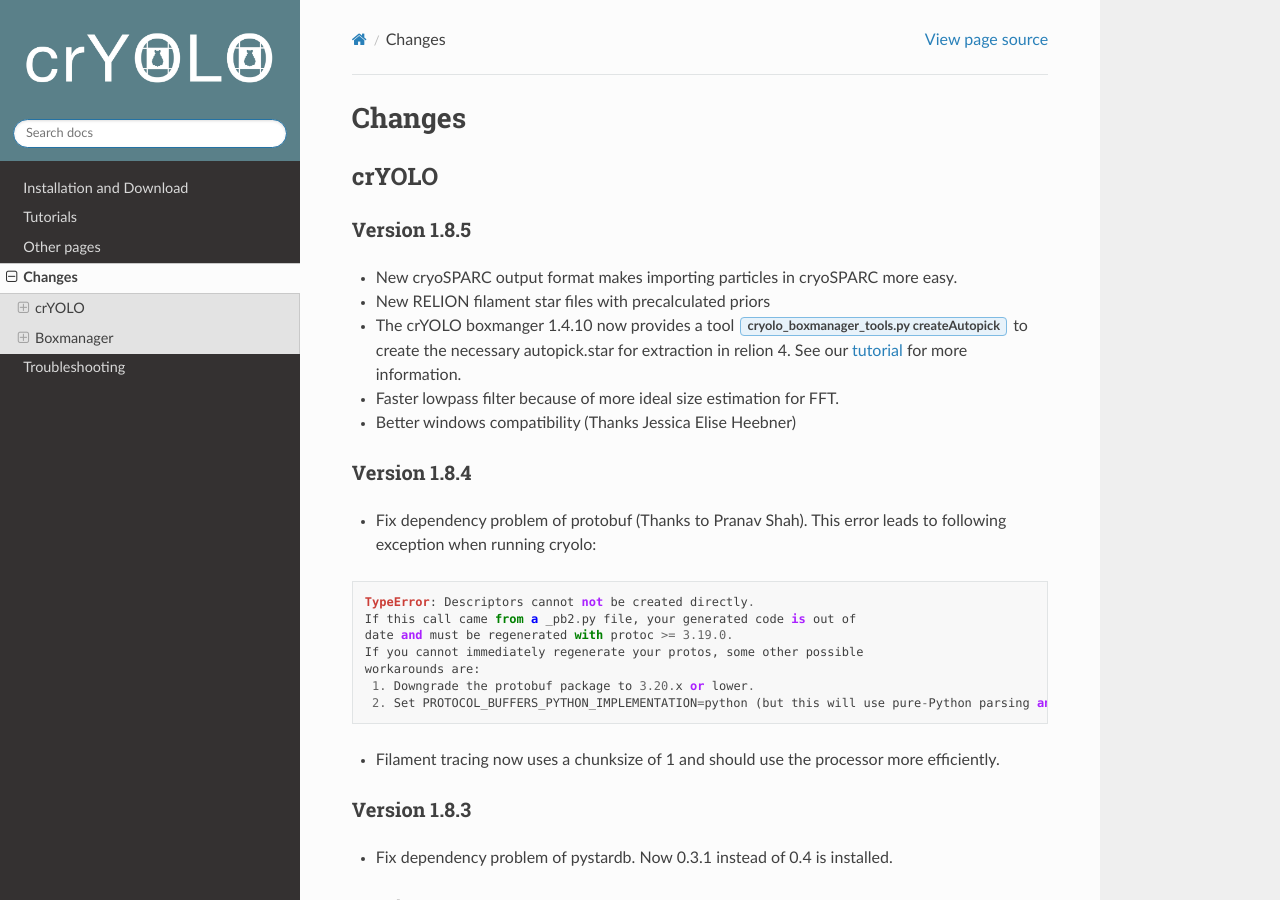
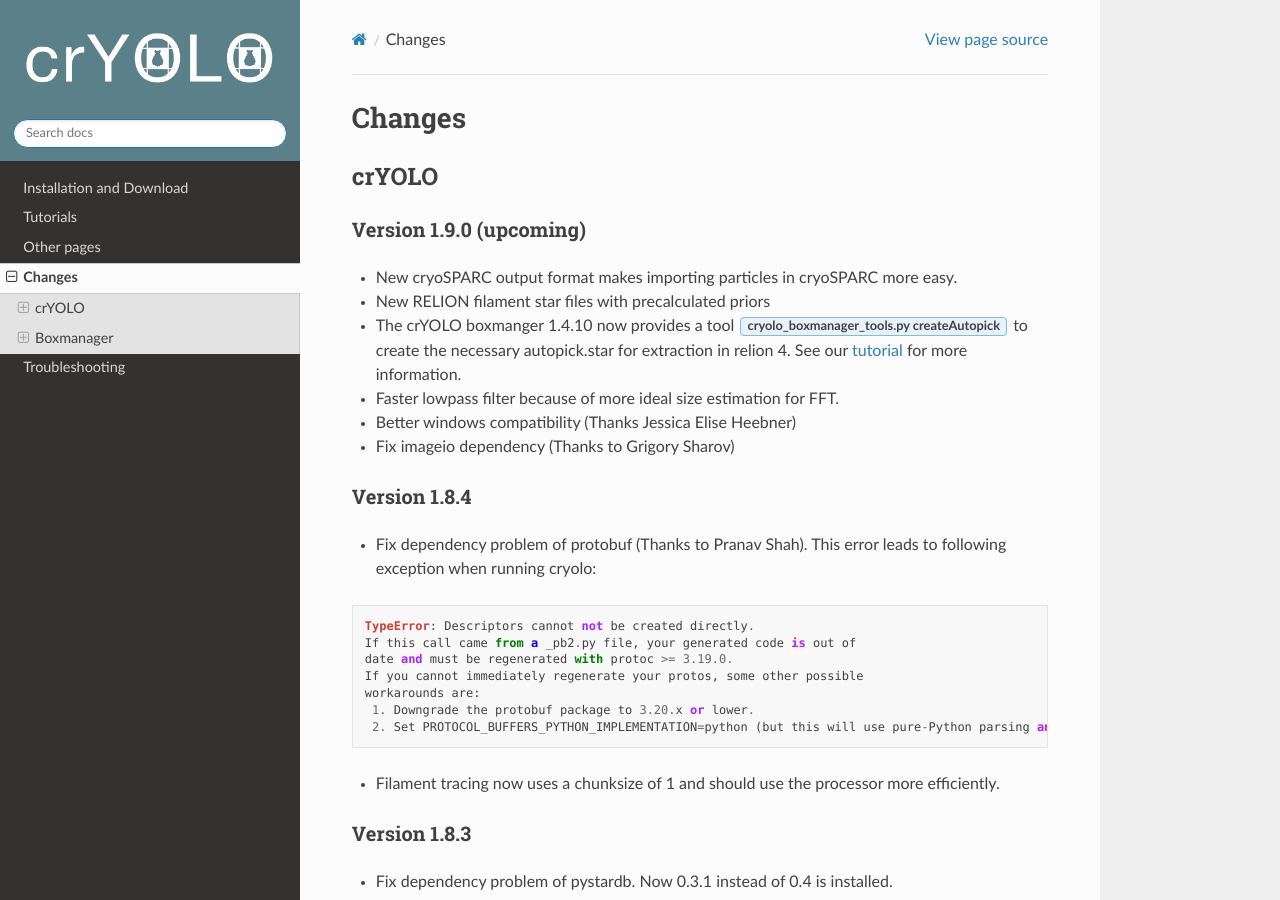
Before and after one commit to MPI-Dortmund/cryolo, a Sphinx documentation site: the page built from source/changes.rst, in a window 1280 px wide and 900 px high. Built offline with Sphinx 7.4.7 and the Read the Docs theme 2.0.0, drawn with Linux system fonts in a browser that asks for light colours.

Commit message:
update changes

```diff
--- a/source/changes.rst
+++ b/source/changes.rst
@@ -4,7 +4,7 @@
 crYOLO
 ^^^^^^
 
-Version 1.8.5
+Version 1.9.0 (upcoming)
 *************
 
 * New cryoSPARC output format makes importing particles in cryoSPARC more easy.
@@ -12,6 +12,7 @@
 * The crYOLO boxmanger 1.4.10 now provides a tool :guilabel:`cryolo_boxmanager_tools.py createAutopick` to create the necessary autopick.star for extraction in relion 4. See our :ref:`tutorial <import-relion-4-label>` for more information.
 * Faster lowpass filter because of more ideal size estimation for FFT.
 * Better windows compatibility (Thanks Jessica Elise Heebner)
+* Fix imageio dependency (Thanks to Grigory Sharov)
 
 
 Version 1.8.4
```
